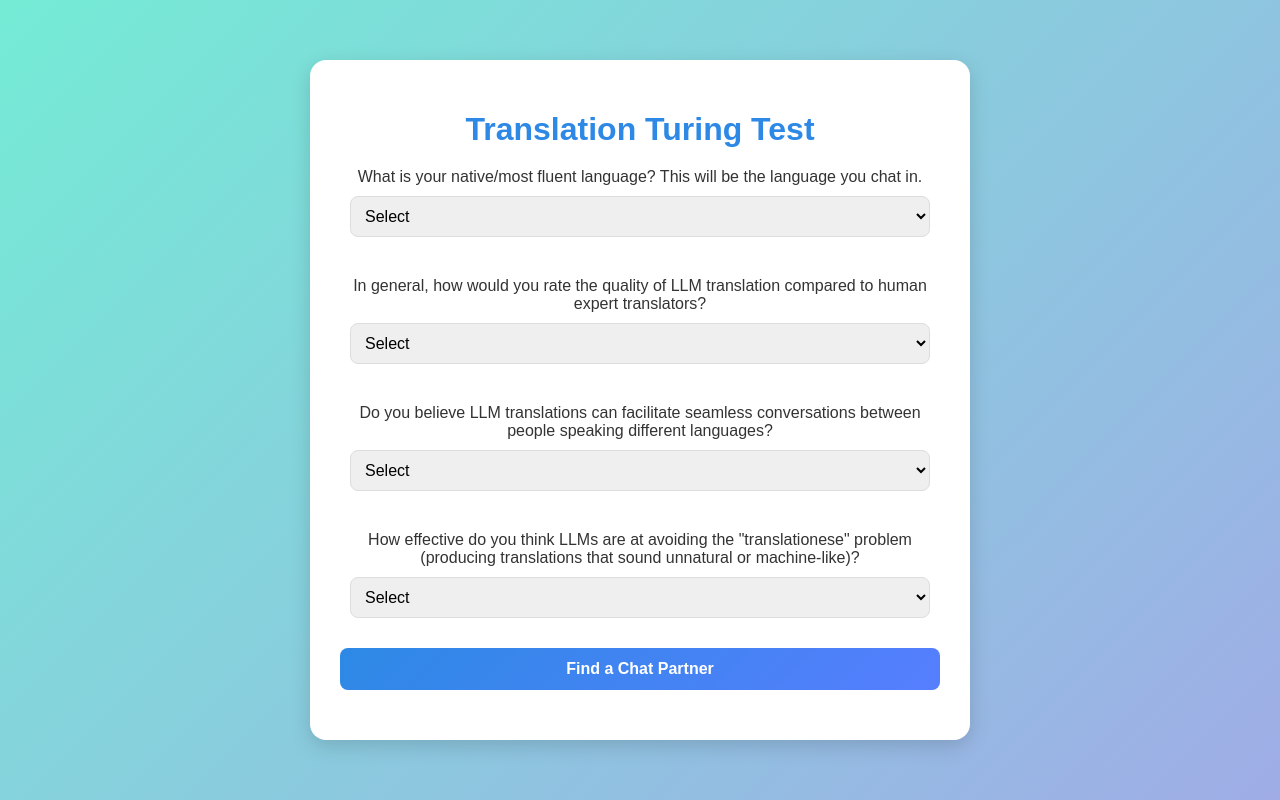
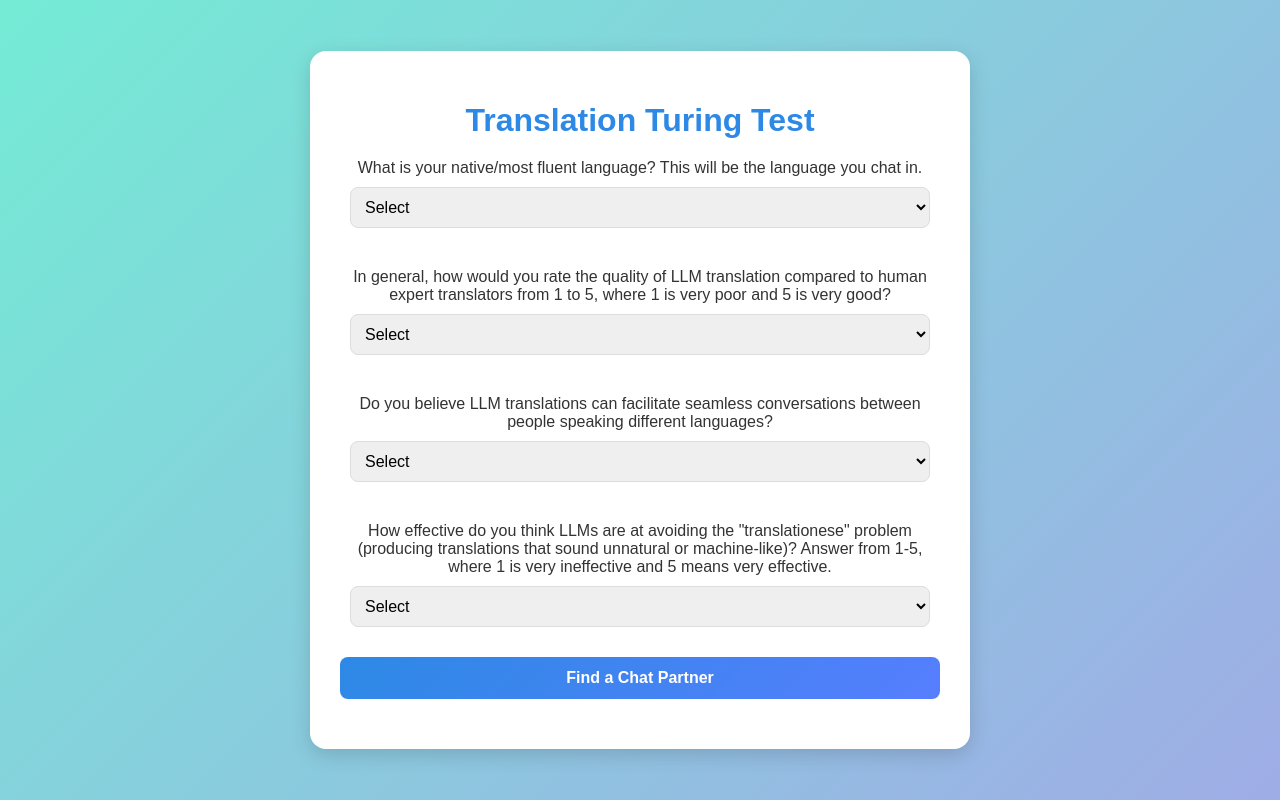
Before and after one commit to anshika-agarwal/llm-translation, a Python web app: template templates/index.html in a window 1280 px wide. Run offline with Jinja, Linux system fonts and the light colour scheme; the template is opened without the code that fills it, so the values that code supplies are empty.

Commit message:
revised survey qs

```diff
--- a/templates/index.html
+++ b/templates/index.html
@@ -180,34 +180,34 @@
                 <option value="spanish">Spanish</option>
             </select>
 
-            <label for="question1">In general, how would you rate the quality of LLM translation compared to human expert translators?</label>
+            <label for="question1">In general, how would you rate the quality of LLM translation compared to human expert translators from 1 to 5, where 1 is very poor and 5 is very good?</label>
             <select id="question1">
                 <option value="" disabled selected>Select</option>
-                <option value="1">Much worse</option>
-                <option value="2">Slightly worse</option>
-                <option value="3">About the same</option>
-                <option value="4">Slightly better</option>
-                <option value="5">Much better</option>
+                <option value="1">1</option>
+                <option value="2">2</option>
+                <option value="3">3</option>
+                <option value="4">4</option>
+                <option value="5">5</option>
             </select>
 
             <label for="question2">Do you believe LLM translations can facilitate seamless conversations between people speaking different languages?</label>
             <select id="question2">
                 <option value="" disabled selected>Select</option>
-                <option value="1">Strongly disagree</option>
-                <option value="2">Disagree</option>
-                <option value="3">Neutral</option>
-                <option value="4">Agree</option>
-                <option value="5">Strongly agree</option>
+                <option value="1">1</option>
+                <option value="2">2</option>
+                <option value="3">3</option>
+                <option value="4">4</option>
+                <option value="5">5</option>
             </select>
 
-            <label for="question3">How effective do you think LLMs are at avoiding the "translationese" problem (producing translations that sound unnatural or machine-like)?</label>
+            <label for="question3">How effective do you think LLMs are at avoiding the "translationese" problem (producing translations that sound unnatural or machine-like)? Answer from 1-5, where 1 is very ineffective and 5 means very effective. </label>
             <select id="question3">
                 <option value="" disabled selected>Select</option>
-                <option value="1">Very ineffective</option>
-                <option value="2">Somewhat ineffective</option>
-                <option value="3">Neutral</option>
-                <option value="4">Somewhat effective</option>
-                <option value="5">Very effective</option>
+                <option value="1">1</option>
+                <option value="2">2 ineffective</option>
+                <option value="3">3</option>
+                <option value="4">4</option>
+                <option value="5">5</option>
             </select>
             <button onclick="findPair()">Find a Chat Partner</button>
         </div>
```
